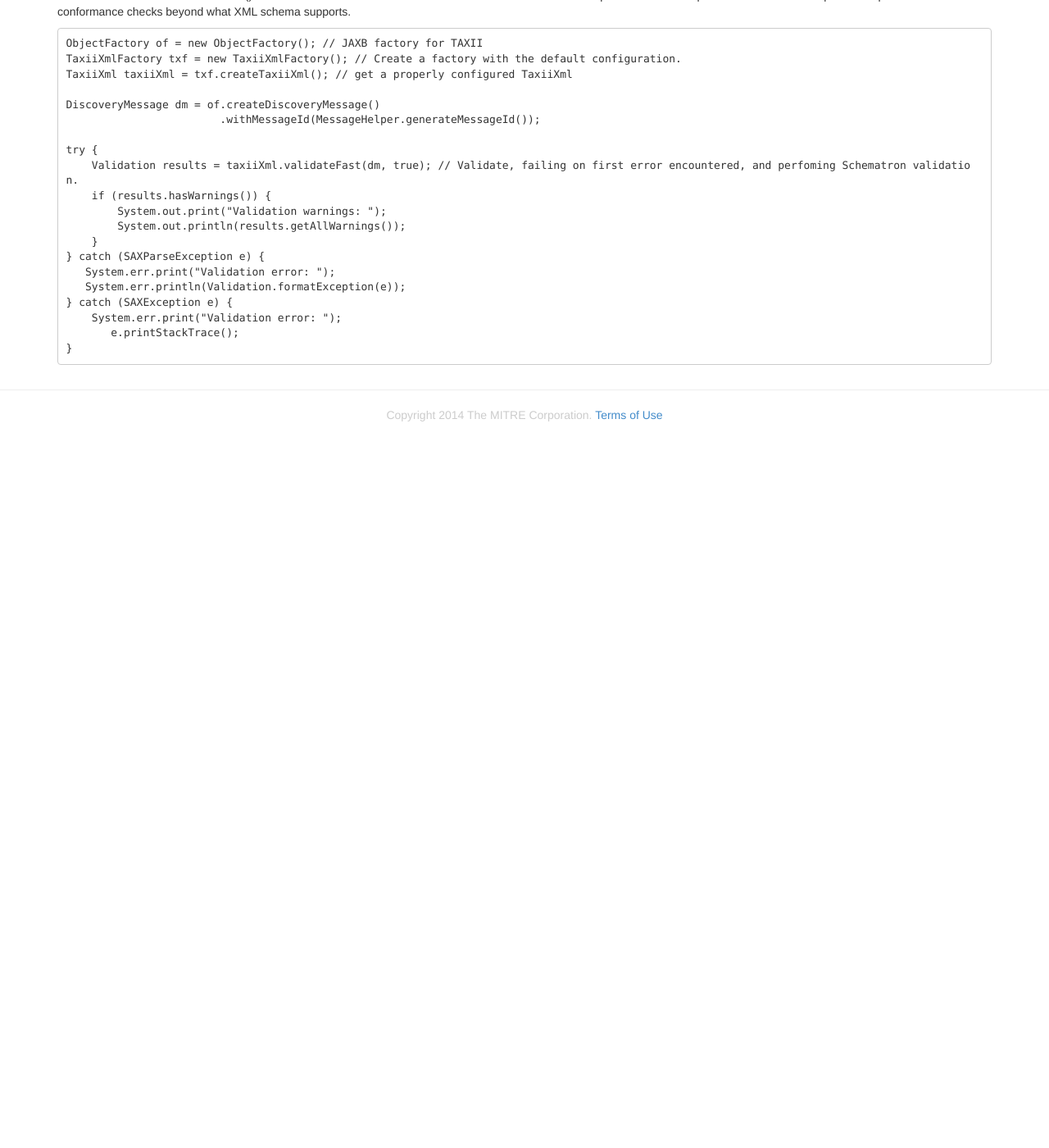
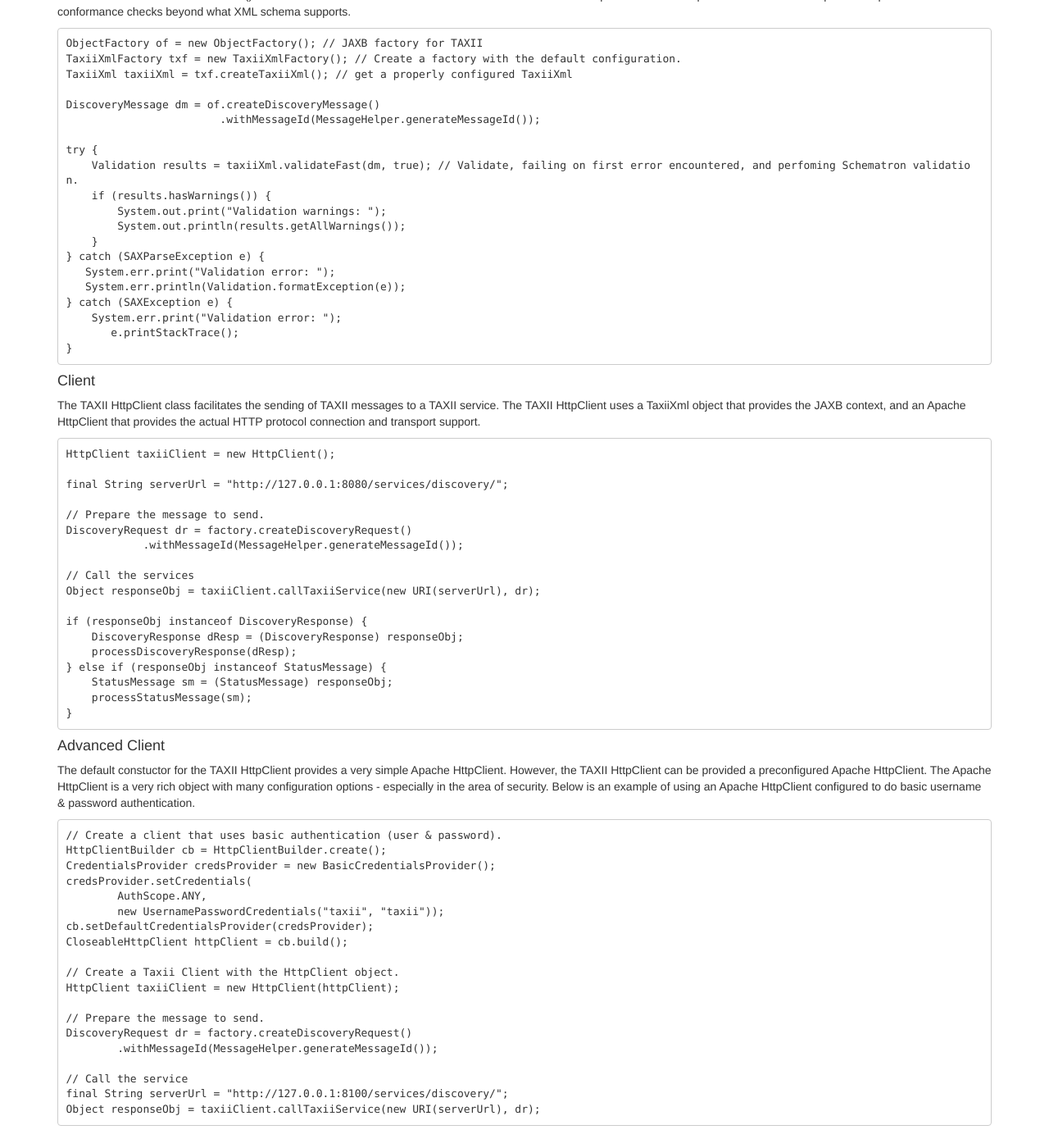
Before and after one commit to TAXIIProject/taxiiproject.github.io, a Jekyll site: the page built from java-taxii/getting-started/index.md, in a window 1280 px wide and 1400 px high, scrolled down 2288 px. Shown: the whole window at 82% size. Built offline with Jekyll 4.4.1, drawn with Linux system fonts in a browser that asks for light colours; Markdown is read by kramdown in place of the engine named in the settings; before the commit the page ends 2845 px from its top, so only the background shows below that.

Commit message:
Added Client sections.

```diff
--- a/java-taxii/getting-started/index.md
+++ b/java-taxii/getting-started/index.md
@@ -145,3 +145,54 @@ Each method also has a boolean parameter "checkSpecConformance" which performs s
         System.err.print("Validation error: ");
            e.printStackTrace();
     }
+
+#### Client
+The TAXII HttpClient class facilitates the sending of TAXII messages to a TAXII service.
+The TAXII HttpClient uses a TaxiiXml object that provides the JAXB context, and an
+Apache HttpClient that provides the actual HTTP protocol connection and transport support.
+
+    HttpClient taxiiClient = new HttpClient();
+
+    final String serverUrl = "http://127.0.0.1:8080/services/discovery/";
+
+    // Prepare the message to send.
+    DiscoveryRequest dr = factory.createDiscoveryRequest()
+                .withMessageId(MessageHelper.generateMessageId());
+
+    // Call the services
+    Object responseObj = taxiiClient.callTaxiiService(new URI(serverUrl), dr);
+
+    if (responseObj instanceof DiscoveryResponse) {
+        DiscoveryResponse dResp = (DiscoveryResponse) responseObj;
+        processDiscoveryResponse(dResp);
+    } else if (responseObj instanceof StatusMessage) {
+        StatusMessage sm = (StatusMessage) responseObj;
+        processStatusMessage(sm);
+    }
+
+#### Advanced Client
+The default constuctor for the TAXII HttpClient provides a very simple Apache HttpClient.
+However, the TAXII HttpClient can be provided a preconfigured Apache HttpClient.
+The Apache HttpClient is a very rich object with many configuration options - especially
+in the area of security. Below is an example of using an Apache HttpClient configured to
+do basic username & password authentication.
+
+    // Create a client that uses basic authentication (user & password).
+    HttpClientBuilder cb = HttpClientBuilder.create();
+    CredentialsProvider credsProvider = new BasicCredentialsProvider();
+    credsProvider.setCredentials(
+            AuthScope.ANY,
+            new UsernamePasswordCredentials("taxii", "taxii"));
+    cb.setDefaultCredentialsProvider(credsProvider);
+    CloseableHttpClient httpClient = cb.build();
+
+    // Create a Taxii Client with the HttpClient object.
+    HttpClient taxiiClient = new HttpClient(httpClient);
+
+    // Prepare the message to send.
+    DiscoveryRequest dr = factory.createDiscoveryRequest()
+            .withMessageId(MessageHelper.generateMessageId());
+
+    // Call the service
+    final String serverUrl = "http://127.0.0.1:8100/services/discovery/";
+    Object responseObj = taxiiClient.callTaxiiService(new URI(serverUrl), dr);
```
